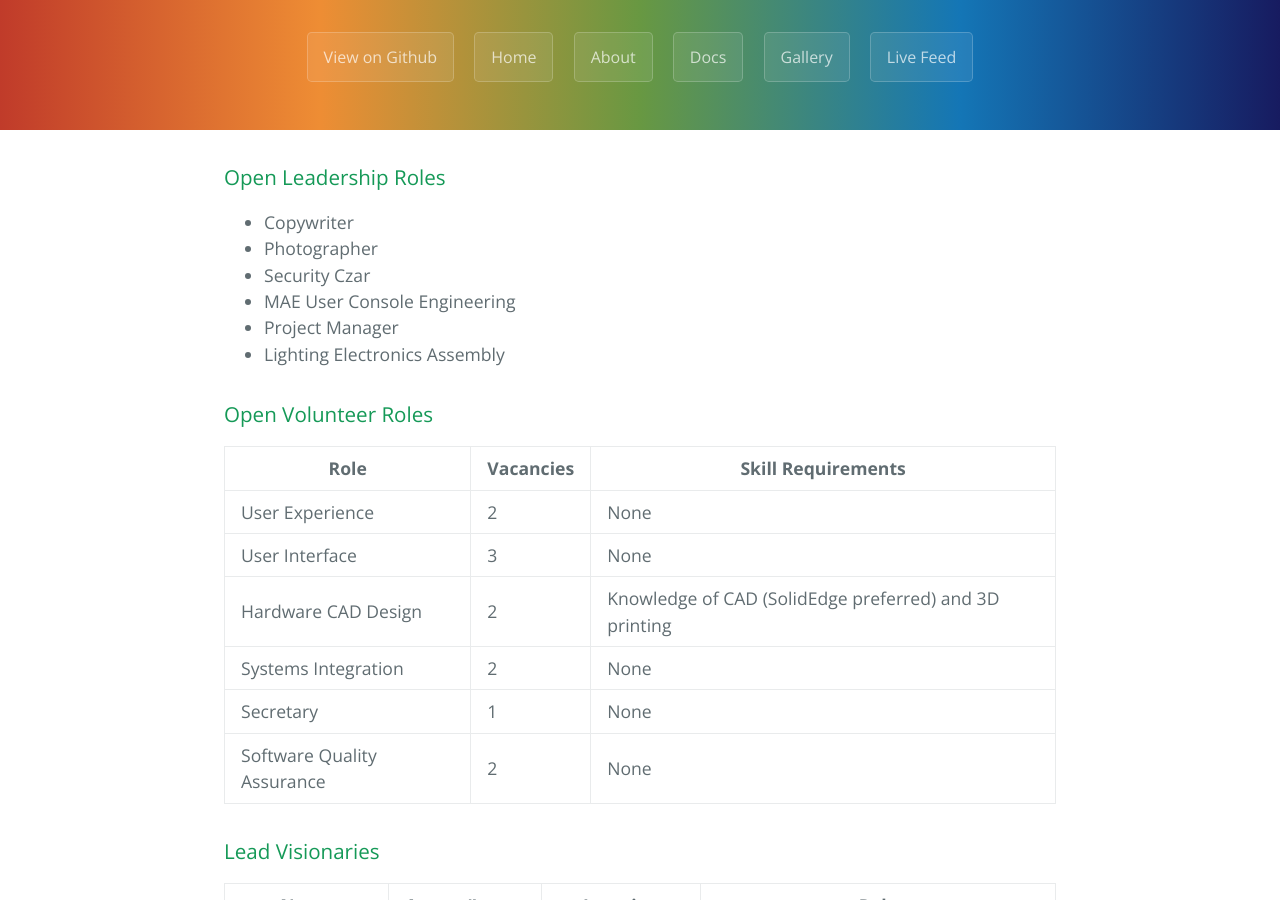
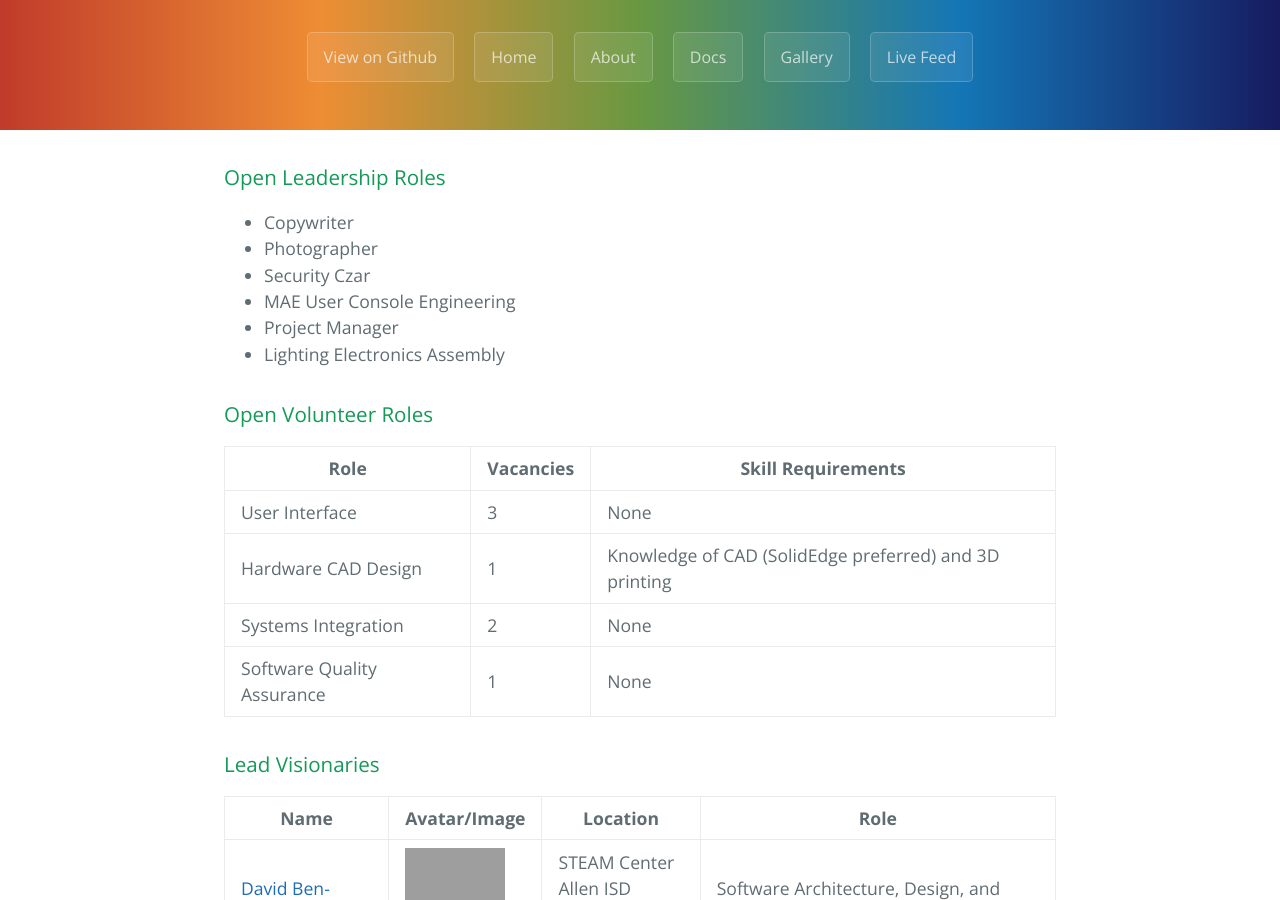
Before and after one commit to project-mae/documentation, a Jekyll site: the page built from contributors.md, in a window 1280 px wide and 900 px high. Built offline with Jekyll 4.4.1, drawn with Linux system fonts in a browser that asks for light colours; our own code applies the rules of GitHub Pages for plain Markdown files; grey boxes are pictures that could not be loaded.

Commit message:
Updated open  roles

```diff
--- a/contributors.md
+++ b/contributors.md
@@ -11,12 +11,10 @@
 
 | Role  | Vacancies | Skill Requirements |
 | ------------- | ------------- | ------------- |
-| User Experience | 2 | None |
 | User Interface | 3 | None |
-| Hardware CAD Design | 2 | Knowledge of CAD (SolidEdge preferred) and 3D printing |
+| Hardware CAD Design | 1 | Knowledge of CAD (SolidEdge preferred) and 3D printing |
 | Systems Integration | 2 | None |
-| Secretary | 1 | None |
-| Software Quality Assurance | 2 | None |
+| Software Quality Assurance | 1 | None |
 
 ### Lead Visionaries
 
```
